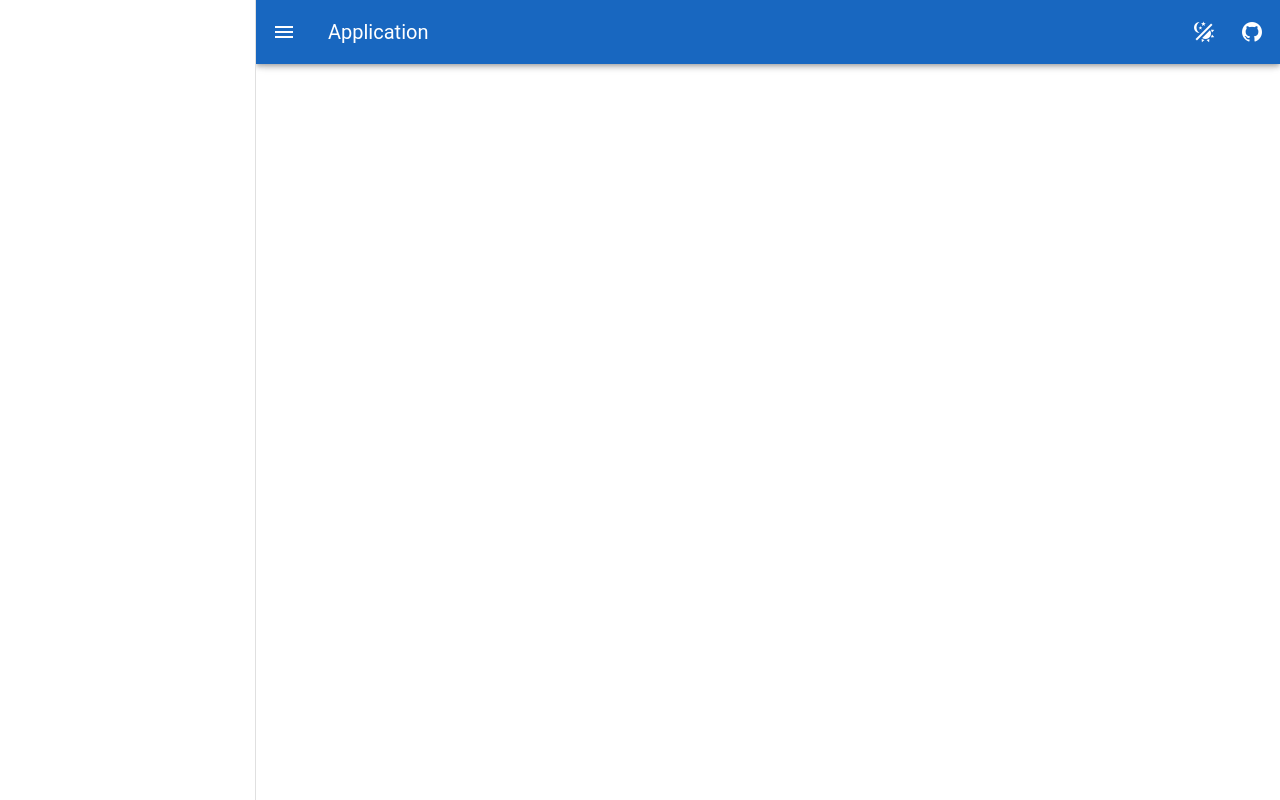
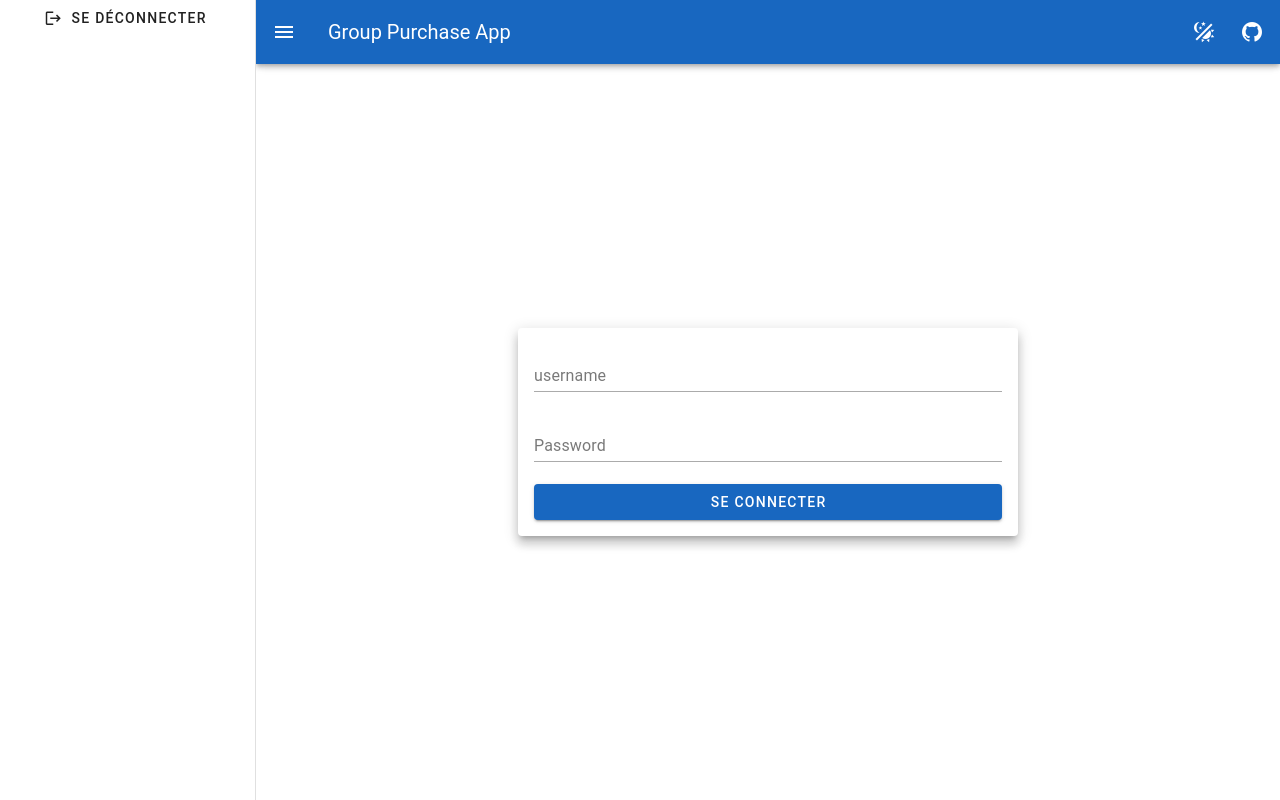
Before and after one commit to CodeWorksFrance/group-purchase-kata, a Vue app in the folder frontend/: page /login in a window 1280 px wide. Before the commit this address had no page. Built offline with nearby package versions, Linux system fonts and the light colour scheme; sample sign-in values are in the browser's storage.

Commit message:
:sparkles: add login (screen / store auth / axios service)

```diff
--- a/frontend/src/App.vue
+++ b/frontend/src/App.vue
@@ -1,12 +1,22 @@
 <template>
   <v-app id="inspire" :theme="userTheme">
-    <v-navigation-drawer v-model="drawer">
-      <!-- todo menu -->
+    <v-navigation-drawer v-model="drawer" v-if="useAuthStore().isLogged()">
+      <v-btn
+        variant="text"
+        block
+        prepend-icon="mdi-logout"
+        @click="useAuthStore().logout()"
+      >
+        Se déconnecter
+      </v-btn>
     </v-navigation-drawer>
 
     <v-app-bar color="primary">
-      <v-app-bar-nav-icon @click="drawer = !drawer"></v-app-bar-nav-icon>
-      <v-toolbar-title>Application</v-toolbar-title>
+      <v-app-bar-nav-icon
+        @click="drawer = !drawer"
+        v-if="useAuthStore().isLogged()"
+      />
+      <v-toolbar-title>Group Purchase App</v-toolbar-title>
       <v-spacer></v-spacer>
       <v-btn icon @click="toggleTheme">
         <v-icon>mdi-theme-light-dark</v-icon>
@@ -23,6 +33,7 @@
 
 <script setup>
 import { onMounted, ref } from "vue";
+import { useAuthStore } from "./stores/auth";
 
 const drawer = ref(null);
 
--- a/frontend/src/router/index.js
+++ b/frontend/src/router/index.js
@@ -1,5 +1,5 @@
 import { createRouter, createWebHistory } from "vue-router";
-import HomeView from "../views/HomeView.vue";
+import { useAuthStore } from "../stores/auth";
 
 const router = createRouter({
   history: createWebHistory(import.meta.env.BASE_URL),
@@ -7,9 +7,25 @@ const router = createRouter({
     {
       path: "/",
       name: "home",
-      component: HomeView,
+      component: () => import("../views/HomeView.vue"),
+    },
+    {
+      path: "/login",
+      name: "login",
+      component: () => import("../views/LoginView.vue"),
     },
   ],
 });
 
+router.beforeEach(async (to) => {
+  const publicPages = ["/login"];
+  const authRequired = !publicPages.includes(to.path);
+  const auth = useAuthStore();
+
+  if (authRequired && !auth.isLogged()) {
+    auth.returnUrl = to.fullPath;
+    return "/login";
+  }
+});
+
 export default router;
--- /dev/null
+++ b/frontend/src/services/axiosWrapper.js
@@ -0,0 +1,37 @@
+import axios from "axios";
+import { useAuthStore } from "../stores/auth";
+
+const backend_api = import.meta.env.VITE_BACKEND_API;
+
+const axiosInstance = axios.create({
+  baseURL: backend_api,
+});
+
+axiosInstance.interceptors.request.use((request) => {
+  const isLogged = useAuthStore().isLogged();
+  if (isLogged) {
+    request.headers.Authorization = "Bearer " + useAuthStore().user.token;
+  }
+
+  return request;
+});
+
+axiosInstance.interceptors.response.use(
+  (response) => {
+    return response;
+  },
+  (error) => {
+    if (!error.response) {
+      return Promise.reject(error);
+    } else {
+      if (error.response.status == 401) {
+        useAuthStore().logout();
+      } else {
+        // Erreur de l'API
+        return Promise.reject(error);
+      }
+    }
+  }
+);
+
+export default axiosInstance;
--- /dev/null
+++ b/frontend/src/stores/auth.js
@@ -0,0 +1,35 @@
+import { acceptHMRUpdate, defineStore } from "pinia";
+import router from "../router";
+import axiosInstance from "../services/axiosWrapper";
+
+export const useAuthStore = defineStore({
+  id: "auth",
+  state: () => ({
+    user: JSON.parse(localStorage.getItem("user")),
+    returnUrl: null,
+  }),
+  actions: {
+    async login(username, password) {
+      const user = await axiosInstance.post(`/auth/login`, {
+        username,
+        password,
+      });
+
+      this.user = user;
+      localStorage.setItem("user", JSON.stringify(user));
+      await router.push(this.returnUrl || "/");
+    },
+    async logout() {
+      this.user = null;
+      localStorage.removeItem("user");
+      await router.push("/login");
+    },
+    isLogged() {
+      return !!this.user;
+    },
+  },
+});
+
+if (import.meta.hot) {
+  import.meta.hot.accept(acceptHMRUpdate(useAuthStore, import.meta.hot));
+}
--- /dev/null
+++ b/frontend/src/views/LoginView.vue
@@ -0,0 +1,59 @@
+<template>
+  <v-container fluid class="h-100 d-flex align-center justify-center">
+    <v-card :width="width" elevation="8">
+      <v-card-text>
+        <v-form @keypress.enter="onSubmit">
+          <v-text-field
+            label="username"
+            type="text"
+            v-model="username"
+            variant="underlined"
+          />
+          <v-text-field
+            label="Password"
+            type="password"
+            v-model="password"
+            variant="underlined"
+          />
+          <div class="form-group">
+            <v-btn @click="onSubmit" block color="primary">
+              Se connecter
+            </v-btn>
+          </div>
+        </v-form>
+      </v-card-text>
+    </v-card>
+  </v-container>
+</template>
+
+<script setup>
+import { ref, computed } from "vue";
+import { useAuthStore } from "../stores/auth";
+import { useDisplay } from "vuetify";
+
+const store = useAuthStore();
+const username = ref("");
+const password = ref("");
+
+const width = computed(() => {
+  switch (useDisplay().name.value) {
+    case "xs":
+      return "100%";
+    case "sm":
+      return 400;
+  }
+
+  return 500;
+});
+
+const onSubmit = () => {
+  store.login(username.value, password.value);
+};
+
+// const items = store.items;
+</script>
+
+<style scoped>
+.root {
+}
+</style>
```
Also changed, not shown: 2 other files (tests, documents, lock files or other folders).
